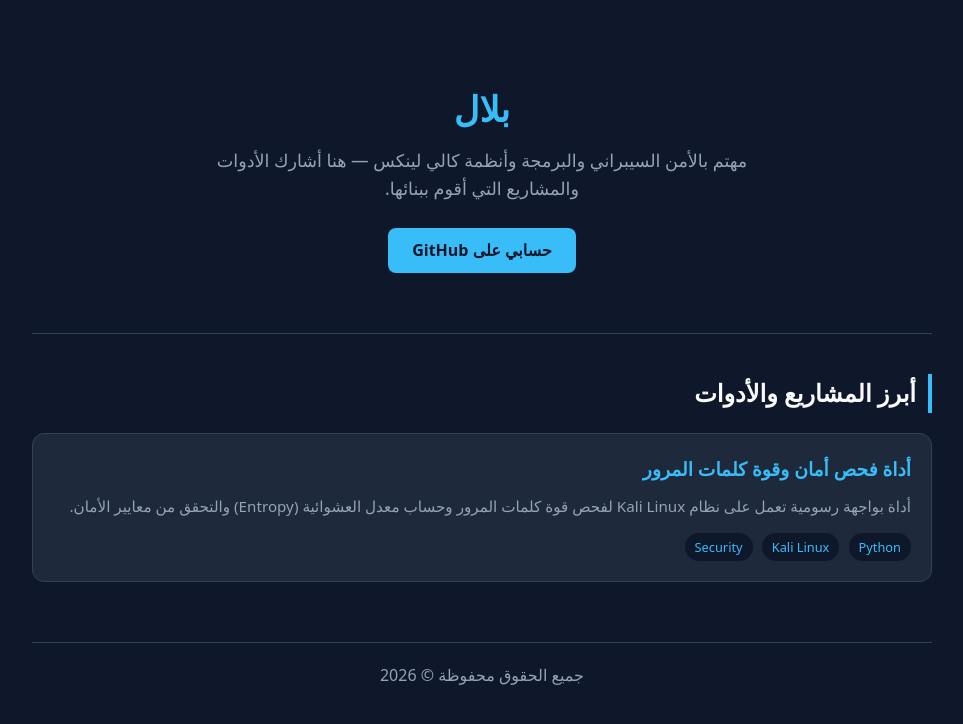
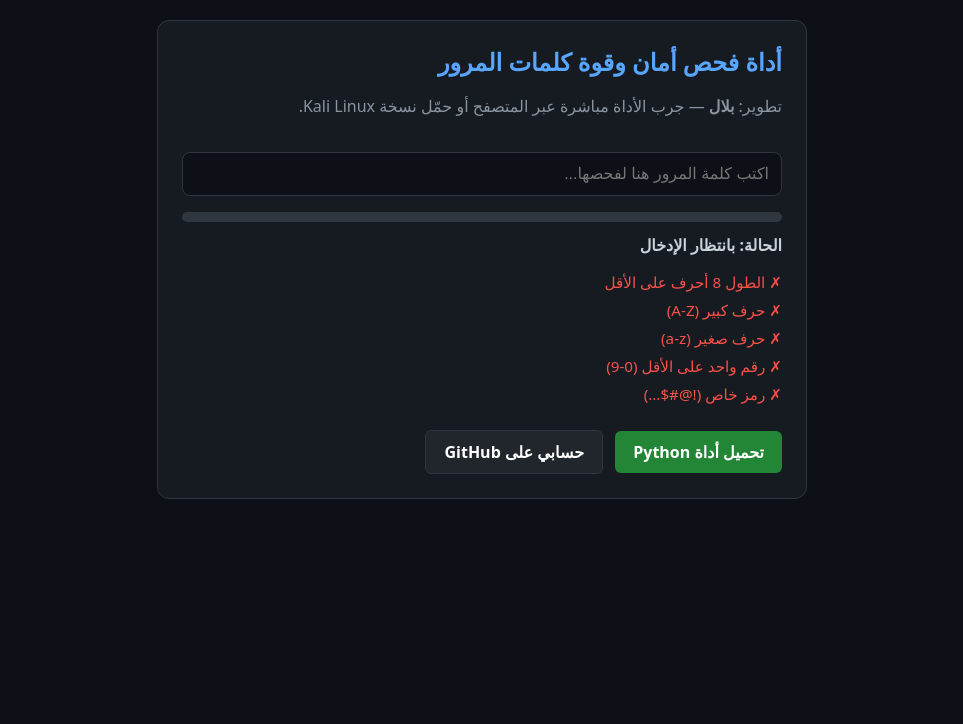
Before and after one commit to bilal5ggbb-spec/bilal5ggbb-spec.github.io, a plain HTML site: page index.html in a window 1280 px wide. Shown: the whole page, without its empty margins (158-1121 px from the left). Drawn offline with Linux system fonts and the light colour scheme.

Commit message:
Update index.html

```diff
--- a/index.html
+++ b/index.html
@@ -3,45 +3,69 @@
 <head>
   <meta charset="UTF-8">
   <meta name="viewport" content="width=device-width, initial-scale=1.0">
-  <title>بلال | معرض أعمالي</title>
+  <title>بلال | أداة فحص قوة كلمات المرور</title>
   <style>
-    :root { --bg: #0f172a; --card: #1e293b; --text: #f8fafc; --muted: #94a3b8; --accent: #38bdf8; --border: #334155; }
-    * { box-sizing: border-box; margin: 0; padding: 0; font-family: system-ui, sans-serif; }
-    body { background: var(--bg); color: var(--text); line-height: 1.6; padding: 20px; }
-    .container { max-width: 900px; margin: 0 auto; }
-    header { text-align: center; padding: 60px 20px; border-bottom: 1px solid var(--border); }
-    header h1 { font-size: 2.2rem; margin-bottom: 10px; color: var(--accent); }
-    header p { color: var(--muted); max-width: 600px; margin: 0 auto 25px; font-size: 1.1rem; }
-    .btn { background: var(--accent); color: #0f172a; text-decoration: none; padding: 10px 24px; border-radius: 8px; font-weight: bold; display: inline-block; }
-    .section-title { font-size: 1.5rem; margin: 40px 0 20px; border-right: 4px solid var(--accent); padding-right: 12px; }
-    .grid { display: grid; grid-template-columns: repeat(auto-fit, minmax(270px, 1fr)); gap: 20px; }
-    .card { background: var(--card); border: 1px solid var(--border); border-radius: 12px; padding: 20px; }
-    .card h3 { margin-bottom: 10px; color: var(--accent); }
-    .card p { color: var(--muted); font-size: 0.95rem; margin-bottom: 15px; }
-    .tag { background: #0f172a; color: var(--accent); font-size: 0.8rem; padding: 4px 10px; border-radius: 20px; margin-left: 5px; display: inline-block; }
-    footer { text-align: center; margin-top: 60px; padding: 20px; color: var(--muted); border-top: 1px solid var(--border); }
+    body { background: #0d1117; color: #c9d1d9; font-family: system-ui, sans-serif; margin: 0; padding: 20px; display: flex; justify-content: center; }
+    .container { max-width: 600px; width: 100%; background: #161b22; border: 1px solid #30363d; border-radius: 12px; padding: 24px; }
+    h1 { color: #58a6ff; margin-top: 0; font-size: 1.5rem; }
+    p { color: #8b949e; line-height: 1.6; }
+    input[type="text"] { width: 100%; box-sizing: border-box; padding: 12px; margin: 16px 0; border-radius: 8px; border: 1px solid #30363d; background: #0d1117; color: #fff; font-size: 1rem; }
+    .bar-bg { background: #30363d; height: 10px; border-radius: 5px; overflow: hidden; margin-bottom: 12px; }
+    .bar-fill { height: 100%; width: 0%; transition: 0.3s; }
+    ul { list-style: none; padding: 0; margin: 16px 0; }
+    li { margin-bottom: 8px; font-size: 0.95rem; }
+    .pass { color: #3fb950; }
+    .fail { color: #f85149; }
+    .btn { display: inline-block; background: #238636; color: #fff; text-decoration: none; padding: 10px 18px; border-radius: 6px; font-weight: bold; margin-top: 10px; }
+    .btn-gh { background: #21262d; border: 1px solid #30363d; margin-right: 8px; }
   </style>
 </head>
 <body>
   <div class="container">
-    <header>
-      <h1>بلال</h1>
-      <p>مهتم بالأمن السيبراني والبرمجة وأنظمة كالي لينكس — هنا أشارك الأدوات والمشاريع التي أقوم ببنائها.</p>
-      <a href="https://github.com/bilal5ggbb-spec" target="_blank" class="btn">حسابي على GitHub</a>
-    </header>
+    <h1>أداة فحص أمان وقوة كلمات المرور</h1>
+    <p>تطوير: <strong>بلال</strong> — جرب الأداة مباشرة عبر المتصفح أو حمّل نسخة Kali Linux.</p>
 
-    <h2 class="section-title">أبرز المشاريع والأدوات</h2>
-    <div class="grid">
-      <div class="card">
-        <h3>أداة فحص أمان وقوة كلمات المرور</h3>
-        <p>أداة بواجهة رسومية تعمل على نظام Kali Linux لفحص قوة كلمات المرور وحساب معدل العشوائية (Entropy) والتحقق من معايير الأمان.</p>
-        <span class="tag">Python</span>
-        <span class="tag">Kali Linux</span>
-        <span class="tag">Security</span>
-      </div>
-    </div>
+    <input type="text" id="pwd" placeholder="اكتب كلمة المرور هنا لفحصها..." oninput="checkPwd()">
+    <div class="bar-bg"><div id="bar" class="bar-fill"></div></div>
+    <div id="status" style="font-weight: bold; margin-bottom: 12px;">الحالة: بانتظار الإدخال</div>
 
-    <footer>جميع الحقوق محفوظة © 2026</footer>
+    <ul>
+      <li id="c-len" class="fail">✗ الطول 8 أحرف على الأقل</li>
+      <li id="c-up" class="fail">✗ حرف كبير (A-Z)</li>
+      <li id="c-low" class="fail">✗ حرف صغير (a-z)</li>
+      <li id="c-num" class="fail">✗ رقم واحد على الأقل (0-9)</li>
+      <li id="c-sym" class="fail">✗ رمز خاص (!@#$...)</li>
+    </ul>
+
+    <a href="password" download="password.py" class="btn">تحميل أداة Python</a>
+    <a href="https://github.com/bilal5ggbb-spec" class="btn btn-gh">حسابي على GitHub</a>
   </div>
+
+  <script>
+    function checkPwd() {
+      const p = document.getElementById('pwd').value;
+      const checks = [
+        { id: 'c-len', ok: p.length >= 8, text: 'الطول 8 أحرف على الأقل' },
+        { id: 'c-up', ok: /[A-Z]/.test(p), text: 'حرف كبير (A-Z)' },
+        { id: 'c-low', ok: /[a-z]/.test(p), text: 'حرف صغير (a-z)' },
+        { id: 'c-num', ok: /[0-9]/.test(p), text: 'رقم واحد على الأقل (0-9)' },
+        { id: 'c-sym', ok: /[^A-Za-z0-9]/.test(p), text: 'رمز خاص (!@#$...)' }
+      ];
+      let score = 0;
+      checks.forEach(c => {
+        const el = document.getElementById(c.id);
+        el.className = c.ok ? 'pass' : 'fail';
+        el.textContent = (c.ok ? '✓ ' : '✗ ') + c.text;
+        if (c.ok) score += 20;
+      });
+      const bar = document.getElementById('bar');
+      const status = document.getElementById('status');
+      bar.style.width = score + '%';
+      if (!p) { status.textContent = 'الحالة: بانتظار الإدخال'; bar.style.width = '0%'; }
+      else if (score <= 40) { bar.style.background = '#f85149'; status.textContent = 'الحالة: ضعيفة جداً'; }
+      else if (score <= 80) { bar.style.background = '#d29922'; status.textContent = 'الحالة: متوسطة'; }
+      else { bar.style.background = '#3fb950'; status.textContent = 'الحالة: قوية جداً'; }
+    }
+  </script>
 </body>
 </html>
```
